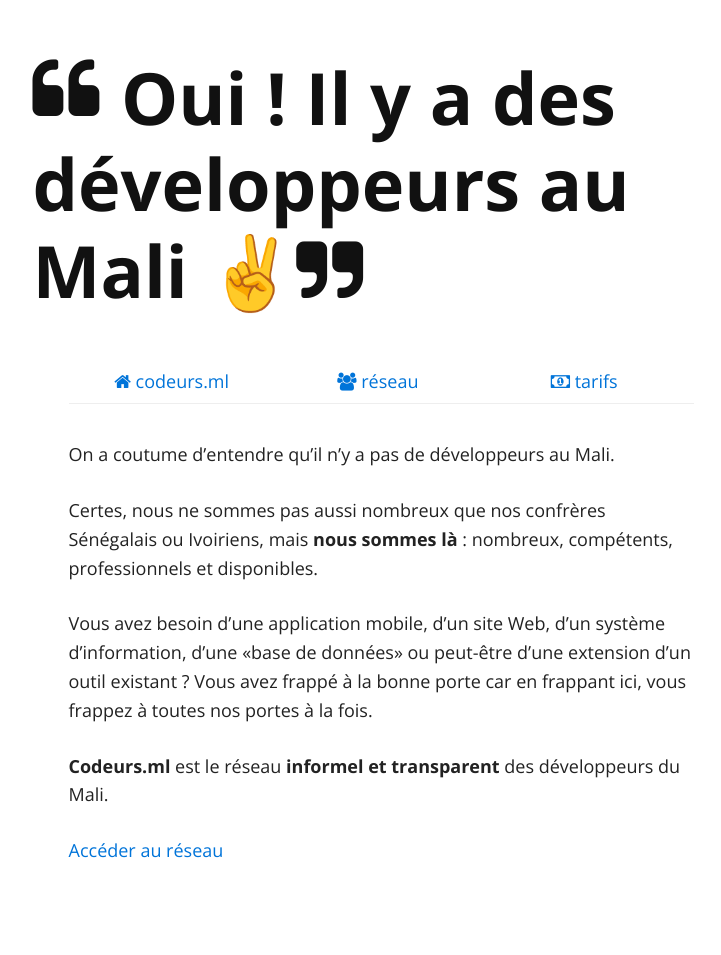
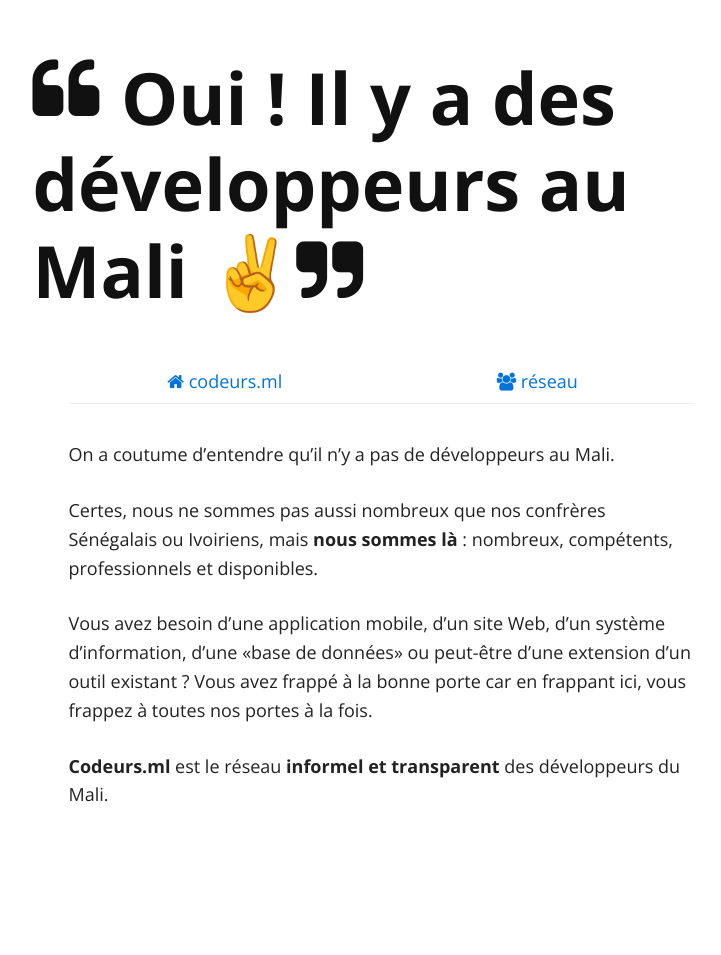
Before and after one commit to codeursml/codeursml.github.io, a Jekyll site: the page built from index.md, in a window 1280 px wide. Shown: the whole page, without its empty margins (259-980 px from the left). Built offline with Jekyll 4.4.1, drawn with Linux system fonts in a browser that asks for light colours; nearby versions of some CDN libraries; after the commit the page ends 900 px from its top, so only the background shows below that.

Commit message:
removing tarifs for now

```diff
--- a/_includes/menu.html
+++ b/_includes/menu.html
@@ -1,5 +1,4 @@
 <div class="menu">
 	<div class="entry home"><a href="/"><i title="codeurs.ml" class="fa fa-home"></i><span class="title"> codeurs.ml</span></a></div>
  	<div class="entry reseau"><a href="/reseau"><i title="réseau" class="fa fa-users"></i><span class="title"> réseau</span></a></div>
- 	<div class="entry tarifs"><a href="/tarifs"><i title="tarifs" class="fa fa-money"></i><span class="title"> tarifs</span></a></div>
 </div>
--- a/css/solo.css
+++ b/css/solo.css
@@ -292,14 +292,13 @@ div.menu {
 
 div.menu .entry {
 	position: absolute;
-	width: 33%;
+	width: 50%;
 	text-align: center;
 	/*background-color: blue;*/
 }
 
 div.menu .entry.home { left: 0; }
-div.menu .entry.reseau { left: 33%; }
-div.menu .entry.tarifs { left: 66%; }
+div.menu .entry.reseau { left: 50%; }
 
 div.menu a span { display: none; }
 @media (min-width: 30rem) {
--- a/index.md
+++ b/index.md
@@ -10,5 +10,3 @@ Certes, nous ne sommes pas aussi nombreux que nos confrères Sénégalais ou Ivo
 Vous avez besoin d'une application mobile, d'un site Web, d'un système d'information, d'une «base de données» ou peut-être d'une extension d'un outil existant ? Vous avez frappé à la bonne porte car en frappant ici, vous frappez à toutes nos portes à la fois.
 
 **Codeurs.ml** est le réseau **informel et transparent** des développeurs du Mali.
-
-[Accéder au réseau](/reseau)
```
